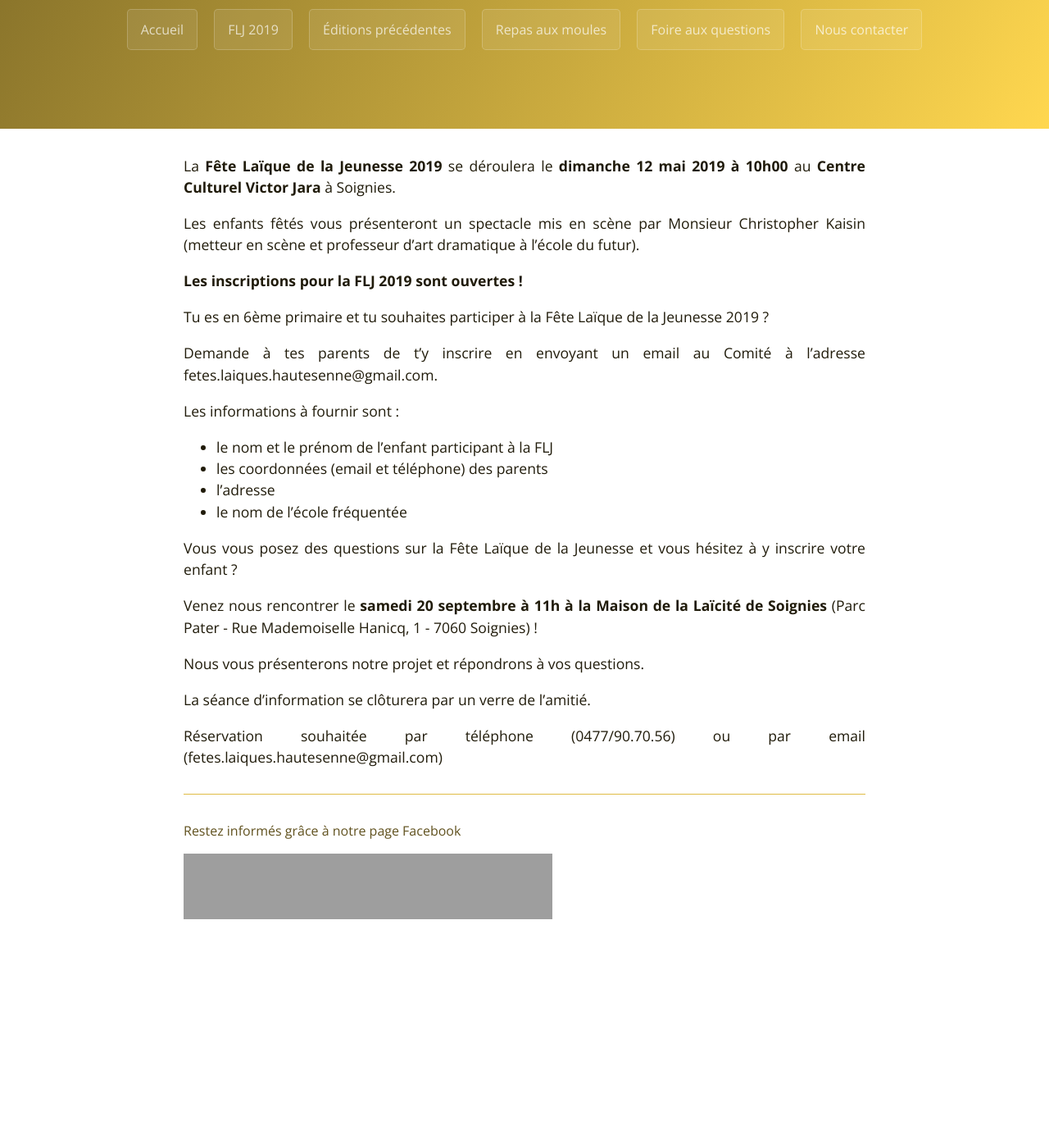
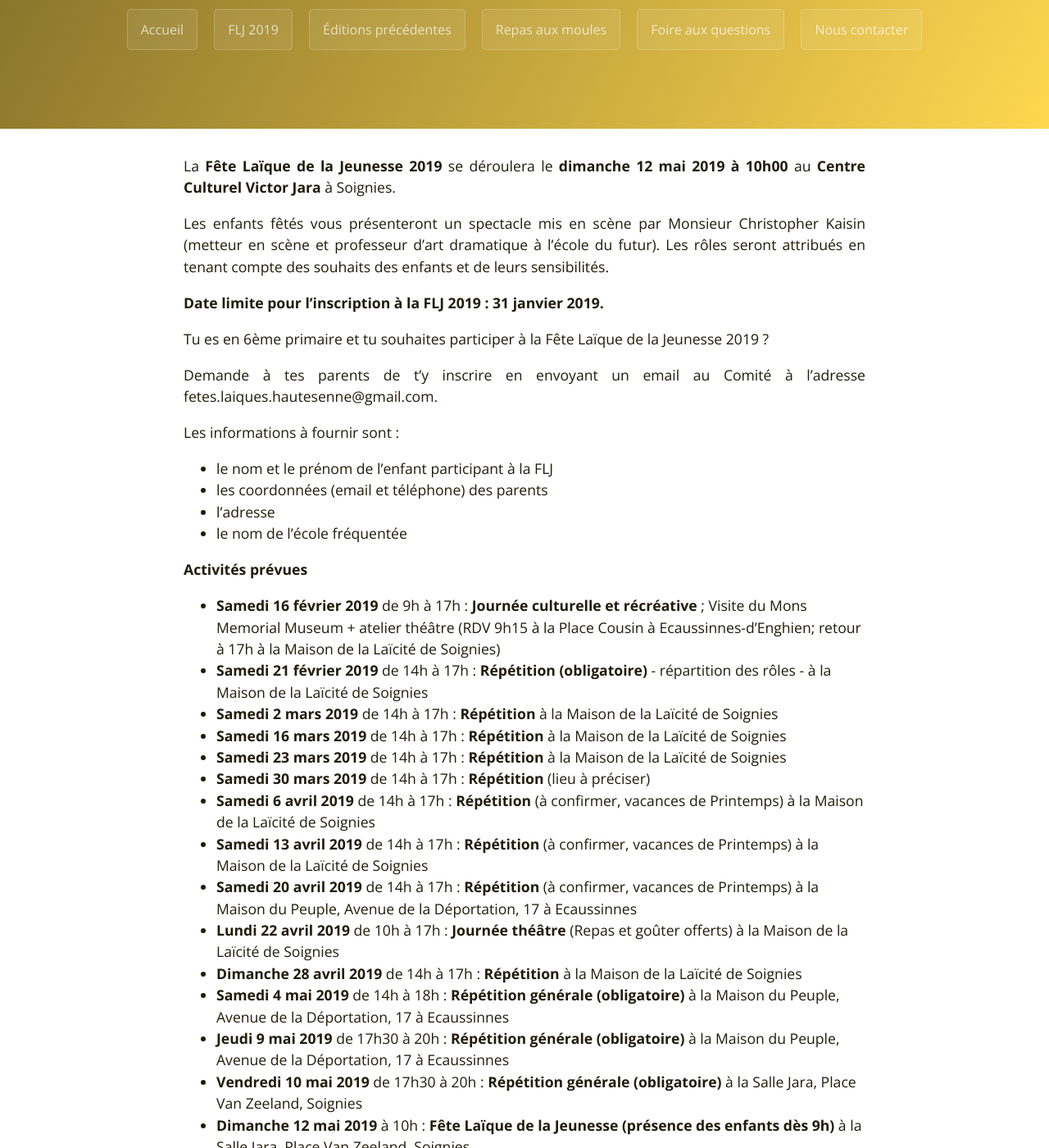
Before and after one commit to flj-hautesenne/website, a Jekyll site: the page built from flj-2019.md, in a window 1280 px wide and 1400 px high, scrolled down 226 px. Shown: the whole window at 82% size. Built offline with Jekyll 4.4.1, drawn with Linux system fonts in a browser that asks for light colours; before the commit the page ends 1385 px from its top, so only the background shows below that; some of the changed text lies outside the part shown; grey boxes are pictures that could not be loaded.

Commit message:
Update flj-2019.md

```diff
--- a/flj-2019.md
+++ b/flj-2019.md
@@ -5,9 +5,9 @@ title: FLJ 2019
 
 La **Fête Laïque de la Jeunesse 2019** se déroulera le **dimanche 12 mai 2019 à 10h00** au **Centre Culturel Victor Jara** à Soignies.
 
-Les enfants fêtés vous présenteront un spectacle mis en scène par Monsieur Christopher Kaisin (metteur en scène et professeur d'art dramatique à l'école du futur).
+Les enfants fêtés vous présenteront un spectacle mis en scène par Monsieur Christopher Kaisin (metteur en scène et professeur d'art dramatique à l'école du futur). Les rôles seront attribués en tenant compte des souhaits des enfants et de leurs sensibilités.
 
-**Les inscriptions pour la FLJ 2019 sont ouvertes !**
+**Date limite pour l'inscription à la FLJ 2019 : 31 janvier 2019.**
 
 Tu es en 6ème primaire et tu souhaites participer à la Fête Laïque de la Jeunesse 2019 ?
 
@@ -19,12 +19,22 @@ Les informations à fournir sont :
 * l'adresse
 * le nom de l'école fréquentée
 
-Vous vous posez des questions sur la Fête Laïque de la Jeunesse et vous hésitez à y inscrire votre enfant ?
+**Activités prévues**
 
-Venez nous rencontrer le **samedi 20 septembre à 11h à la Maison de la Laïcité de Soignies** (Parc Pater - Rue Mademoiselle Hanicq, 1 - 7060 Soignies) !
+* **Samedi 16 février 2019** de 9h à 17h : **Journée culturelle et récréative** ; Visite du Mons Memorial Museum + atelier théâtre (RDV 9h15 à la Place Cousin à Ecaussinnes-d'Enghien; retour à 17h à la Maison de la Laïcité de Soignies)
+* **Samedi 21 février 2019** de 14h à 17h : **Répétition (obligatoire)** - répartition des rôles - à la Maison de la Laïcité de Soignies
+* **Samedi 2 mars 2019** de 14h à 17h : **Répétition** à la Maison de la Laïcité de Soignies
+* **Samedi 16 mars 2019** de 14h à 17h : **Répétition** à la Maison de la Laïcité de Soignies
+* **Samedi 23 mars 2019** de 14h à 17h : **Répétition** à la Maison de la Laïcité de Soignies
+* **Samedi 30 mars 2019** de 14h à 17h : **Répétition** (lieu à préciser)
+* **Samedi 6 avril 2019** de 14h à 17h : **Répétition** (à confirmer, vacances de Printemps) à la Maison de la Laïcité de Soignies
+* **Samedi 13 avril 2019** de 14h à 17h : **Répétition** (à confirmer, vacances de Printemps) à la Maison de la Laïcité de Soignies
+* **Samedi 20 avril 2019** de 14h à 17h : **Répétition** (à confirmer, vacances de Printemps) à la Maison du Peuple, Avenue de la Déportation, 17 à Ecaussinnes
+* **Lundi 22 avril 2019** de 10h à 17h : **Journée théâtre** (Repas et goûter offerts) à la Maison de la Laïcité de Soignies
+* **Dimanche 28 avril 2019** de 14h à 17h : **Répétition** à la Maison de la Laïcité de Soignies
+* **Samedi 4 mai 2019** de 14h à 18h : **Répétition générale (obligatoire)** à la Maison du Peuple, Avenue de la Déportation, 17 à Ecaussinnes
+* **Jeudi 9 mai 2019** de 17h30 à 20h : **Répétition générale (obligatoire)** à la Maison du Peuple, Avenue de la Déportation, 17 à Ecaussinnes
+* **Vendredi 10 mai 2019** de 17h30 à 20h : **Répétition générale (obligatoire)** à la Salle Jara, Place Van Zeeland, Soignies
+* **Dimanche 12 mai 2019** à 10h : **Fête Laïque de la Jeunesse (présence des enfants dès 9h)** à la Salle Jara, Place Van Zeeland, Soignies
 
-Nous vous présenterons notre projet et répondrons à vos questions.
-
-La séance d'information se clôturera par un verre de l'amitié.
-
-Réservation souhaitée par téléphone (0477/90.70.56) ou par email (fetes.laiques.hautesenne@gmail.com)
+Afin d’assurer la réussite et la qualité du spectacle, la présence des enfants est nécessaire à la majorité des répétitions.
```
